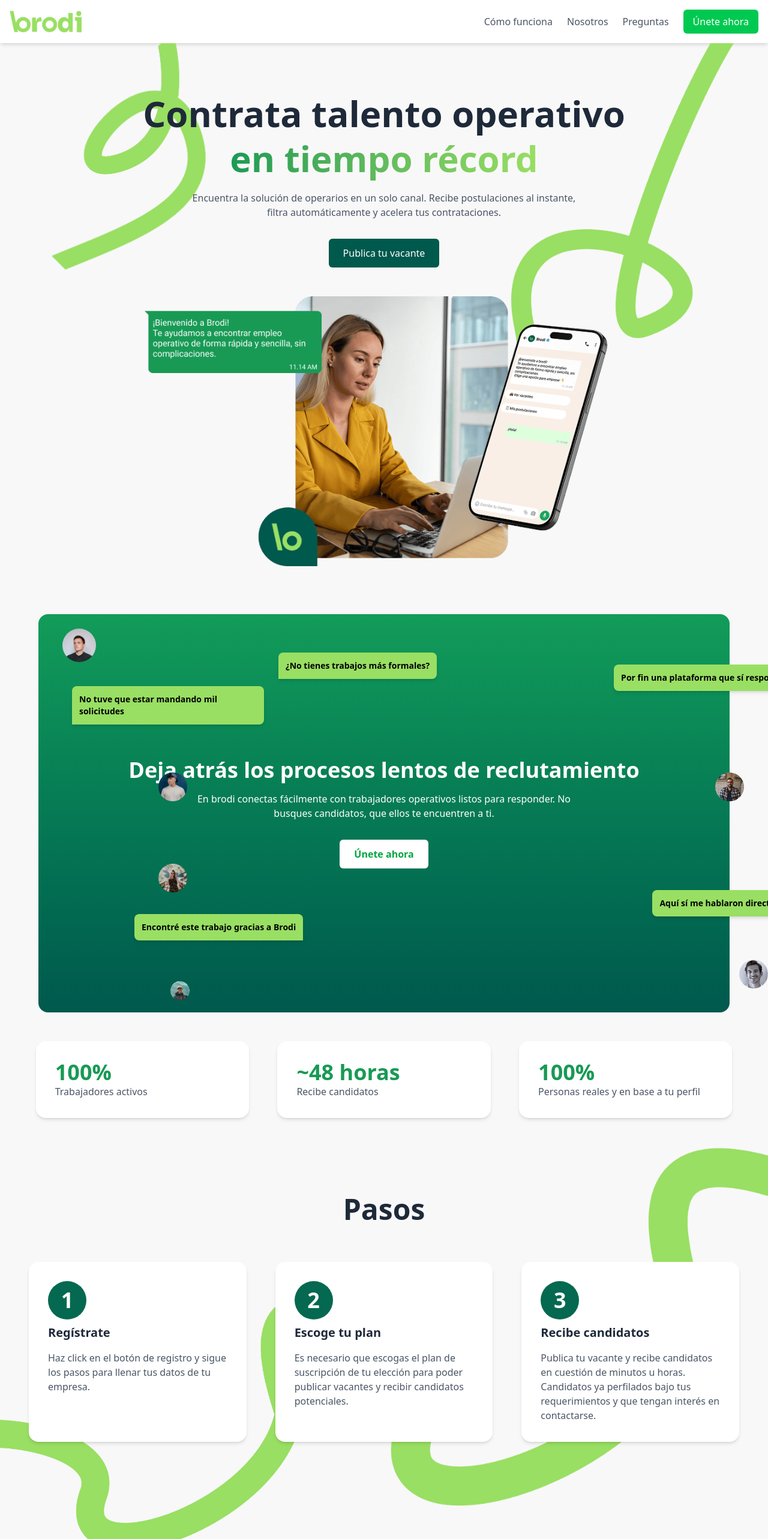
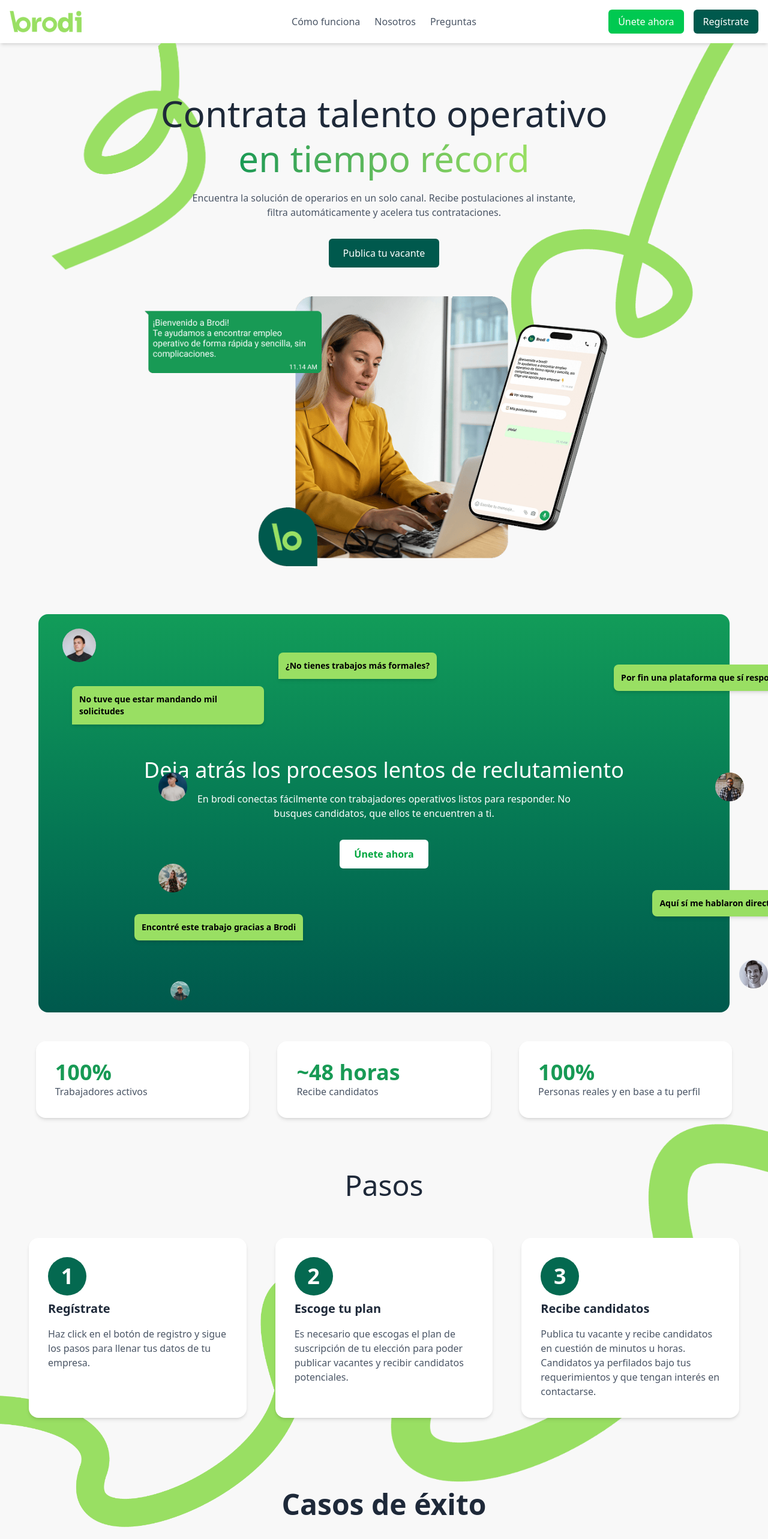
Before and after one commit to tech-abw/brodi, a Next.js app: page / in a window 1280 px wide. Shown: the top 2566 px of the page at 60% size. Built offline with nearby package versions, Linux system fonts and the light colour scheme.

Commit message:
ajustes finales

```diff
--- a/src/components/FAQ.tsx
+++ b/src/components/FAQ.tsx
@@ -1,3 +1,5 @@
+import React from 'react';
+import Image from 'next/image';
 import FAQItem from './FAQItem';
 
 const faqs = [
@@ -25,10 +27,35 @@
 
 const FAQ = () => {
   return (
-    <section className="py-20 bg-gray-50">
-      <div className="container mx-auto px-4">
-        <h2 className="text-5xl font-semibold text-gray-800 font-sora text-center mb-16">Preguntas frecuentes</h2>
-        <div className="max-w-3xl mx-auto bg-white p-8 rounded-2xl shadow-md">
+    <section className="py-20 bg-gray-50 relative overflow-hidden">
+      <div className="container mx-auto px-4 relative">
+        <h2 className="text-5xl font-medium text-gray-800 font-sora text-center mb-16">
+          Preguntas frecuentes
+        </h2>
+
+        {/* Decoraciones solo en mobile */}
+        <div className="absolute hidden lg:block -top-30 -left-20">
+          <Image
+            src="/images/liston1.png"
+            alt="Recruitment process"
+            width={350}
+            height={300}
+            className="w-full h-[650px] object-cover"
+          />
+        </div>
+
+        <div className="absolute hidden lg:block -top-30 -right-20">
+          <Image
+            src="/images/liston2.png"
+            alt="Recruitment process"
+            width={350}
+            height={300}
+            className="w-[650px] h-[600px] object-cover"
+          />
+        </div>
+
+        {/* Caja FAQ */}
+        <div className="max-w-3xl mx-auto bg-white p-8 rounded-2xl shadow-md relative z-10">
           {faqs.map((faq, index) => (
             <FAQItem key={index} question={faq.question} answer={faq.answer} />
           ))}
--- a/src/components/Header.tsx
+++ b/src/components/Header.tsx
@@ -14,12 +14,23 @@
         <Link href="/">
           <Image src="/images/brodi.png" alt="Brodi Logo" width={120} height={40} />
         </Link>
-        <nav className="hidden md:flex space-x-6 items-center">
-          <Link href="#" className="text-gray-600 hover:text-green-500">Cómo funciona</Link>
-          <Link href="#" className="text-gray-600 hover:text-green-500">Nosotros</Link>
-          <Link href="#" className="text-gray-600 hover:text-green-500">Preguntas</Link>
-          <Link href="#" className="bg-green-500 text-white px-4 py-2 rounded-md hover:bg-green-600">Únete ahora</Link>
-        </nav>
+         {/* Menú centrado */}
+  <nav className="hidden md:flex space-x-6 items-center absolute left-1/2 transform -translate-x-1/2">
+    <Link href="#" className="text-gray-600 hover:text-green-500">Cómo funciona</Link>
+    <Link href="#" className="text-gray-600 hover:text-green-500">Nosotros</Link>
+    <Link href="#" className="text-gray-600 hover:text-green-500">Preguntas</Link>
+
+  </nav>
+  <div className="hidden md:flex space-x-4">
+  <Link href="#" className="bg-green-500 text-white px-4 py-2 rounded-md hover:bg-green-600">
+    Únete ahora
+  </Link>
+  <Link href="#" className="bg-[#00594D] text-white px-4 py-2 rounded-md hover:bg-green-600">
+    Regístrate
+  </Link>
+</div>
+
+
         <div className="md:hidden">
           <button onClick={() => setIsOpen(!isOpen)}>
             {isOpen ? <X size={28} /> : <Menu size={28} />}
--- a/src/components/Hero.tsx
+++ b/src/components/Hero.tsx
@@ -22,7 +22,7 @@
   className="w-[950px] h-[850px] object-cover "
 />
 </div>
-      <div className="absolute  block lg:hidden -top-5 -left-50">
+  <div className="absolute  block lg:hidden -top-5 -left-50">
                     <Image
   src="/images/liston1.png"
   alt="Recruitment process"
@@ -39,14 +39,13 @@
   height={300}
   className="w-[900px] h-[350px] object-cover "
 />
-
  </div>
       <div className="container mx-auto px-4 relative z-10">
         <div className="text-center">
-          <h1 className="text-4xl md:text-6xl font-semibold leading-tight text-gray-800 font-sora">
+          <h1 className="text-4xl md:text-6xl font-medium leading-tight text-gray-800 font-sora">
             Contrata talento operativo
             <br />
-          <span className="bg-gradient-to-r from-[#189A55] to-[#99DF63] bg-clip-text text-transparent font-semibold">
+          <span className="bg-gradient-to-r from-[#189A55] to-[#99DF63] bg-clip-text text-transparent font-medium font-sora">
   en tiempo récord
 </span>
 
--- a/src/components/Recruitment.tsx
+++ b/src/components/Recruitment.tsx
@@ -3,7 +3,7 @@
     <section className="hidden lg:block bg-gradient-to-b from-[#129C59] to-[#00594D] text-white py-20 sm:py-60 relative w-[90%] mx-auto flex justify-center items-center rounded-2xl">
       {/* Texto principal */}
       <div className="container mx-auto px-4 text-center relative z-10">
-        <h2 className="text-2xl sm:text-4xl font-semibold font-sora">
+        <h2 className="text-2xl sm:text-4xl font-medium font-sora">
           Deja atrás los procesos lentos de reclutamiento
         </h2>
         <p className="mt-4 max-w-lg sm:max-w-2xl mx-auto text-sm sm:text-base">
--- a/src/components/Steps.tsx
+++ b/src/components/Steps.tsx
@@ -20,7 +20,7 @@
 
 const Steps = () => {
   return (
-   <section className="py-20 w-[95%] mx-auto ">
+   <section className="py-10 w-[95%] mx-auto ">
   <div className=" container  mx-auto px-4 text-center relative">
     <div className=" hidden lg:block absolute -top-30 -right-[40px]">
  <Image src="/images/liston3.png" alt="Recruitment process" width={450} height={200} className="w-[700px] h-[700px] object-cover " />
@@ -29,7 +29,7 @@
  <Image src="/images/liston3.png" alt="Recruitment process" width={450} height={200} className="w-[800px] h-[450px] object-cover " />
 </div>
 
-    <h2 className="text-5xl font-semibold text-gray-800 font-sora">Pasos</h2>
+    <h2 className="text-5xl font-medium text-gray-800 font-sora">Pasos</h2>
     <div className="mt-16 grid md:grid-cols-3 gap-12 z-10">
       <Step
         number="1"
```
